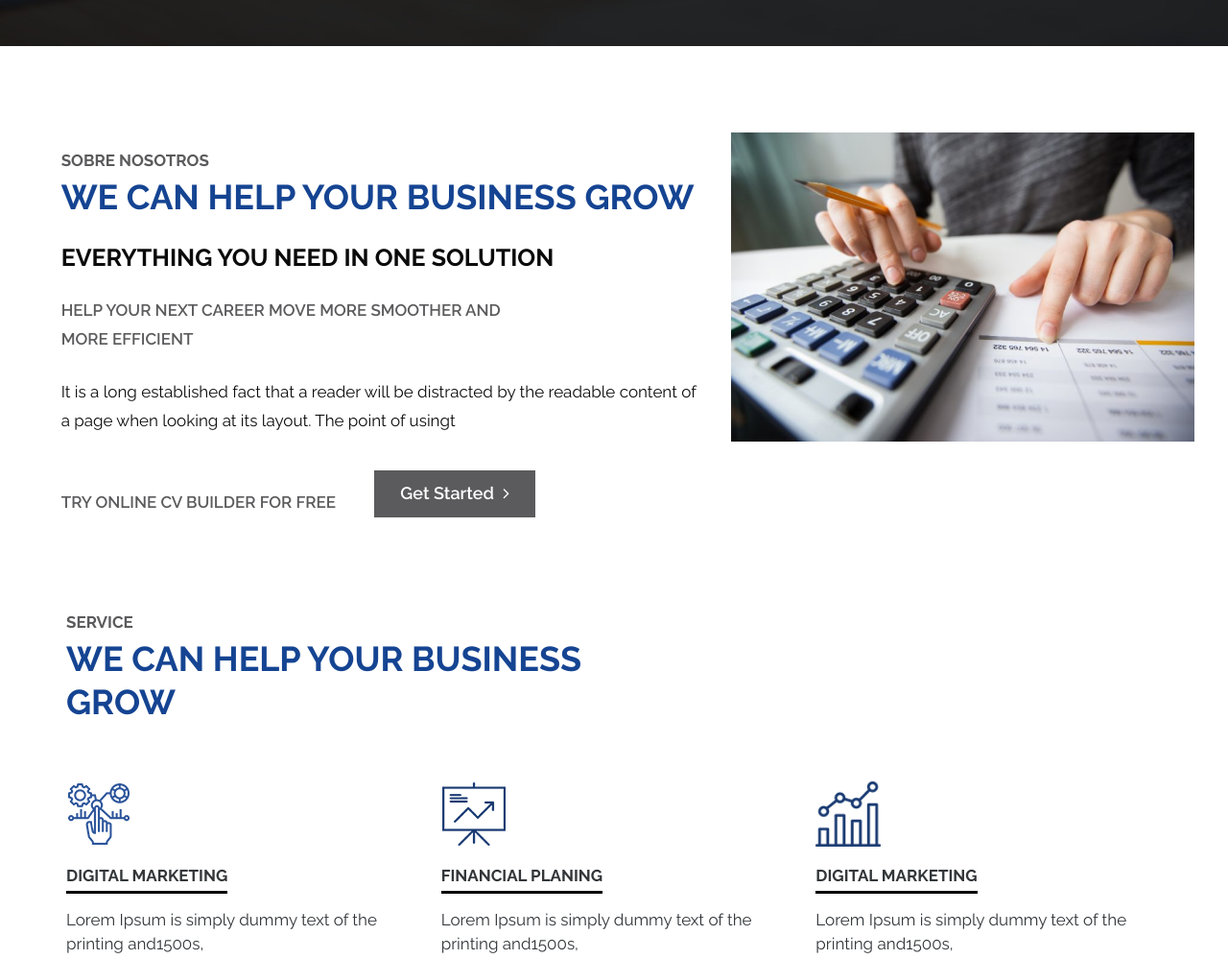
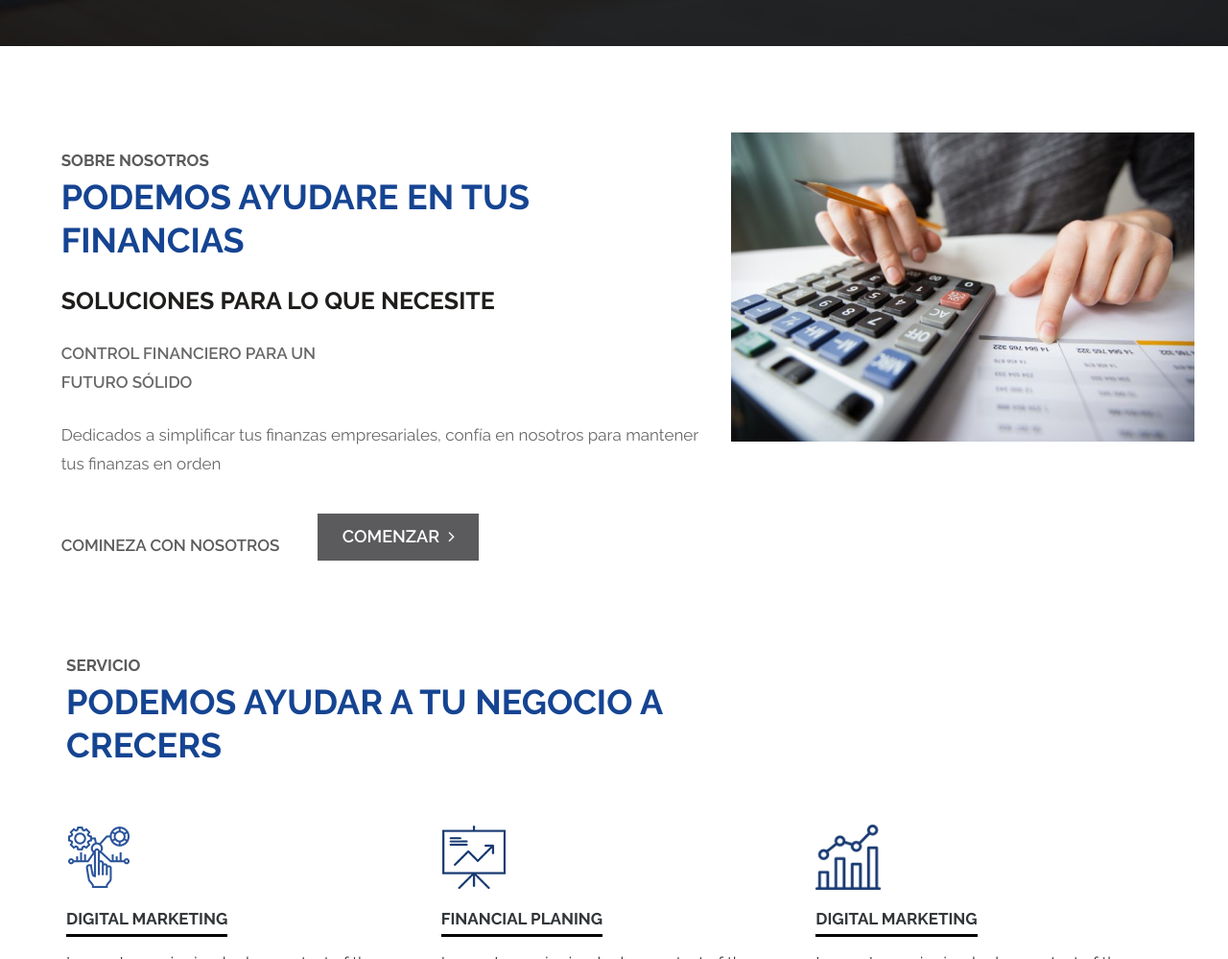
Before and after one commit to Chumi2002/DeDaniela, a plain HTML site: page index.html in a window 1280 px wide. Shown: the part 800-1799 px from the top of the page at 96% size. Drawn offline with nearby package versions, Linux system fonts and the light colour scheme.

Commit message:
ULTIMOS CAMBIOS DE LA WEB

```diff
--- a/index.html
+++ b/index.html
@@ -28,6 +28,7 @@
    <!-- Tweaks for older IEs-->
    <link rel="stylesheet" href="https://netdna.bootstrapcdn.com/font-awesome/4.0.3/css/font-awesome.css">
    <link rel="stylesheet" href="https://cdnjs.cloudflare.com/ajax/libs/fancybox/2.1.5/jquery.fancybox.min.css" media="screen">
+   <link rel="icon" href="images/business_icon4.png">
    <!--[if lt IE 9]>
       <script src="https://oss.maxcdn.com/html5shiv/3.7.3/html5shiv.min.js"></script>
       <script src="https://oss.maxcdn.com/respond/1.4.2/respond.min.js"></script><![endif]-->
@@ -172,13 +173,13 @@
             <div class="col-md-12 col-lg-7">
                <div class="about_box">
                   <div class="titlepage">
-                     <h2><strong class="yellow">Sobre nosotros</strong><br> WE CAN HELP YOUR business GROW</h2>
+                     <h2><strong class="yellow">Sobre nosotros</strong><br>PODEMOS AYUDARE EN TUS FINANCIAS</h2>
                   </div>
-                  <h3>EVERYTHING YOU NEED IN ONE SOLUTION</h3>
-                  <span>HELP YOUR NEXT CAREER MOVE MORE SMOOTHER AND <br> MORE EFFICIENT</span>
-                  <p>It is a long established fact that a reader will be distracted by the readable content of a page when looking at its layout. The point of usingt</p>
-                  <span class="try">TRY ONLINE CV BUILDER FOR Free</span>
-                  <a class="read_morea" href="#">Get Started <i class="fa fa-angle-right" aria-hidden="true"></i></a>
+                  <h3 style="color: #201e1c ;">SOLUCIONES PARA LO QUE NECESITE</h3>
+                  <span style="color: #686869   ;">Control financiero para un  <br> futuro sólido</span>
+                  <p style="color: #686869   ;">Dedicados a simplificar tus finanzas empresariales, confía en nosotros para mantener tus finanzas en orden</p>
+                  <span class="try">COMINEZA CON NOSOTROS</span>
+                  <a class="read_morea" href="#" >COMENZAR <i class="fa fa-angle-right" aria-hidden="true"></i></a>
                </div>
             </div>
             <div class="col-md-12 col-lg-5">
@@ -196,7 +197,7 @@
          <div class="row">
             <div class="col-md-7">
                <div class="titlepage">
-                  <h2><strong class="yellow">service</strong><br> WE CAN HELP YOUR business GROW</h2>
+                  <h2><strong class="yellow">servicio</strong><br> PODEMOS AYUDAR A TU NEGOCIO A CRECERs</h2>
                </div>
             </div>
          </div>
```
